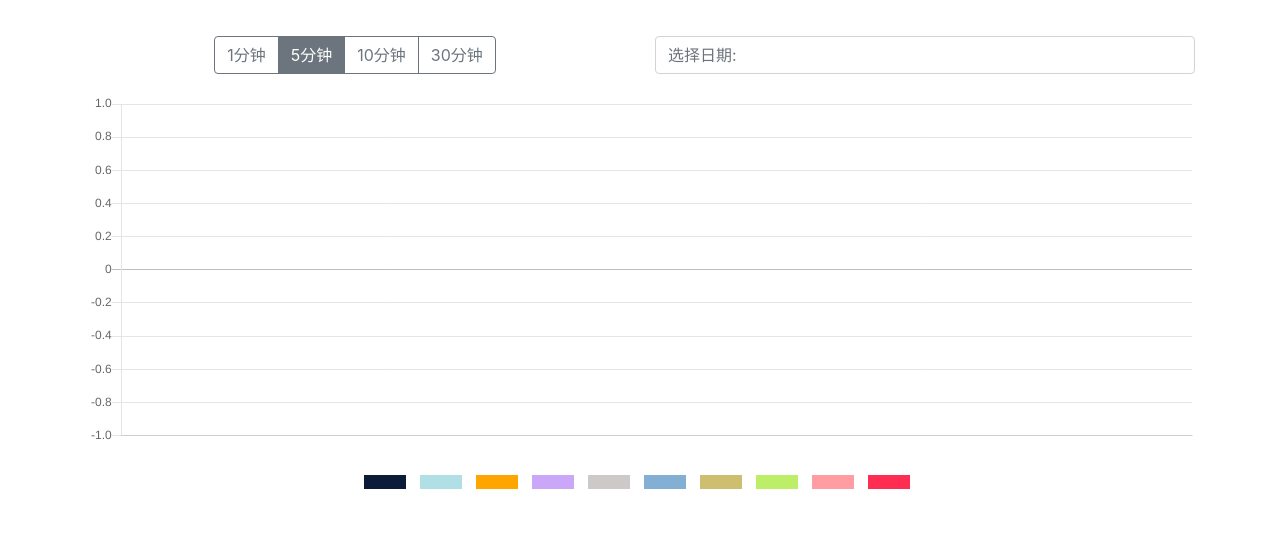
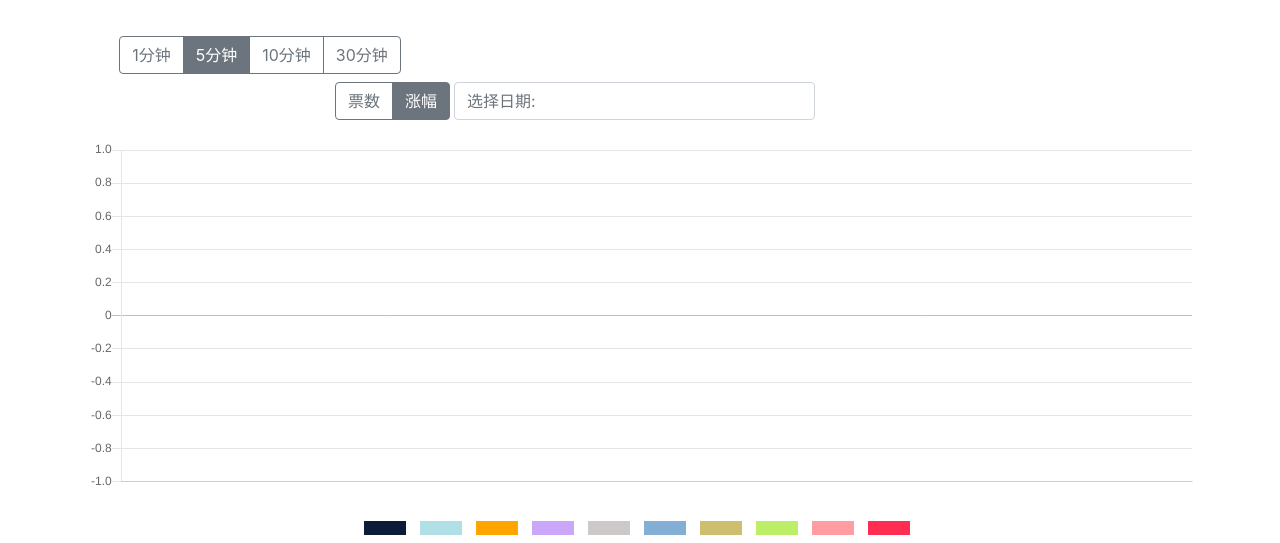
Before and after one commit to yunyingtu/DataForVin, a Flask app: template app/templates/graph.html in a window 1280 px wide. Shown: the part 56-599 px from the top of the page. Run offline with Flask 2, Linux system fonts and the light colour scheme; the template is opened without the code that fills it, so the values that code supplies are empty; some libraries are stand-ins or nearby versions.

Commit message:
Add graph type

```diff
--- a/app/routes.py
+++ b/app/routes.py
@@ -16,6 +16,7 @@ import plotly.graph_objs as go
 
 NUM_MAX_POINTS = 90
 DEFAULT_INTERVAL = 5
+DEFAULT_TYPE = 'increase'
 CAMPAIGN_NAME = {'data':'宣誓人', 'peace':'和平精英'}
 
 @app.route('/test')
@@ -26,7 +27,6 @@ def test():
 @app.route('/')
 @app.route('/index')
 def index():
-	dataset = tablib.Dataset()
 	currentDate = datetime.now().strftime('%m-%d').strip('\"')
 	filepath = f'{app.instance_path}/data/{currentDate}.csv'
 	title = '超新星宣誓代表+护旗手 ' + currentDate
@@ -38,7 +38,6 @@ def index():
 
 @app.route('/peace')
 def peace():
-	dataset = tablib.Dataset()
 	currentDate = datetime.now().strftime('%m-%d').strip('\"')
 	filepath = f'{app.instance_path}/peace/{currentDate}.csv'
 	title = '超新星和平精英 ' + currentDate
@@ -83,7 +82,7 @@ def graph():
     title = f'超新星宣誓代表+护旗手实时数据图表 {date}'
     filepath = f'{app.instance_path}/data/{date}.csv'
 
-    return showDataInGraph(filepath, title, params['interval'], 'graph.html')
+    return showDataInGraph(filepath, title, params['interval'], params['type'], 'graph.html')
 
 @app.route('/peaceGraph')
 def peaceGraph():
@@ -92,7 +91,7 @@ def peaceGraph():
     title = f'超新星和平精英实时数据图表 {date}'
     filepath = f'{app.instance_path}/peace/{date}.csv'
 
-    return showDataInGraph(filepath, title, params['interval'], 'peaceGraph.html')
+    return showDataInGraph(filepath, title, params['interval'], params['type'], 'peaceGraph.html')
 
 def getGraphParam(request):
     params = {}
@@ -105,9 +104,14 @@ def getGraphParam(request):
     params['interval'] = DEFAULT_INTERVAL
     if intervalParam is not None:
         params['interval'] = int(intervalParam)
+
+    typeParam = request.args.get('type')
+    params['type'] = DEFAULT_TYPE
+    if typeParam is not None:
+        params['type'] = typeParam
     return params
 
-def showDataInGraph(filepath, title, interval, graphFile):
+def showDataInGraph(filepath, title, interval, type, graphFile):
 	with open(filepath, 'r') as f:
 		csv_reader = csv.reader(f, delimiter=',')
 
@@ -122,20 +126,23 @@ def showDataInGraph(filepath, title, interval, graphFile):
 		# 初始化到本日数据的第一行数据
 		previousCount = next(csv_reader)[1:11]
 
-		# 开始阅读图标
+		# 开始阅读图表
 		index = 1 #这个是行数
 		for row in csv_reader:
 			if index % interval == 0:
 				times.append(row[0])
 				for i in range(1, 11):
-					values[i-1].append(int(row[i]) - int(previousCount[i-1]))
-					previousCount[i-1] = row[i]
+					if type == 'increase':
+						values[i-1].append(int(row[i]) - int(previousCount[i-1]))
+						previousCount[i-1] = row[i]
+					else:
+						values[i-1].append(int(row[i]))
 			index = index + 1
 
 		values = trimData(values)
 		times = trimTime(times)
 
-		currentDate = datetime.now().strftime('%Y-%m-%d').strip('\"')
+		currentDate = datetime.now().strftime('%m-%d').strip('\"')
 
 		return render_template(graphFile, title = title, values=values, labels=times, legends=legends, date = currentDate)
 
--- a/app/templates/components/head.html
+++ b/app/templates/components/head.html
@@ -1,6 +1,7 @@
 <head>
   <meta charset="utf-8" />
   <meta content='maximum-scale=1.0, initial-scale=1.0, width=device-width' name='viewport'>
+  <link rel="shortcut icon" href="{{ url_for('static', filename='favicon.ico') }}">
   <title>{{title}}</title>
 
   <!-- Javascripts -->
--- a/app/templates/components/segment.html
+++ b/app/templates/components/segment.html
@@ -1,20 +1,29 @@
 <div class='container pb-2 pt-2'>
   <div class='row'>
       <!-- 时间间隔选择器 -->
-      <div class="col-12 col-lg-6 text-center pb-2">
+      <div class="col-12 col-lg-4 text-center pb-2">
         <div class="btn-group blocks" role="group" aria-label="Basic example">
-          <button type="button" class="btn btn-outline-secondary interval-one" onclick="refreshChartWithInterval(1)">1分钟</button>
-          <button type="button" class="btn btn-outline-secondary interval-five" onclick="refreshChartWithInterval(5)">5分钟</button>
-          <button type="button" class="btn btn-outline-secondary interval-ten" onclick="refreshChartWithInterval(10)">10分钟</button>
-          <button type="button" class="btn btn-outline-secondary interval-thirty" onclick="refreshChartWithInterval(30)">30分钟</button>
+          <button type="button" class="btn btn-outline-secondary" onclick="refreshChartWithInterval(1)">1分钟</button>
+          <button type="button" class="btn btn-outline-secondary" onclick="refreshChartWithInterval(5)">5分钟</button>
+          <button type="button" class="btn btn-outline-secondary" onclick="refreshChartWithInterval(10)">10分钟</button>
+          <button type="button" class="btn btn-outline-secondary" onclick="refreshChartWithInterval(30)">30分钟</button>
+        </div>
+      </div>
+  </div>
+
+  <div class='row'>
+      <div class="col-5 col-lg-4 pb-2 pr-0 text-right">
+        <div class="btn-group blocks" role="group" aria-label="Basic example">
+          <button type="button" class="btn btn-outline-secondary btn-type type-total" onclick="refreshChartWithType('total')">票数</button>
+          <button type="button" class="btn btn-outline-secondary btn-type type-increase" onclick="refreshChartWithType('increase')">涨幅</button>
         </div>
       </div>
 
       <!-- 日期选择器 -->
-      <div class='col-12 col-lg-6'>
+      <div class='col-6 col-lg-4 text-left pl-1'>
         <input type="text" class="dateselect form-control" placeholder='选择日期: {{date}}' required="required"/>
       </div>
-  </div>
+    </div>
 </div>
 
 <script>
@@ -29,6 +38,10 @@ function refreshChartWithInterval(interval) {
   window.location = chartWithParam('interval', interval)
 }
 
+function refreshChartWithType(type) {
+  window.location = chartWithParam('type', type)
+}
+
 $(document).ready(function(){
   var url = new URL(window.location.href)
   var interval = url.searchParams.get('interval')
@@ -38,6 +51,20 @@ $(document).ready(function(){
   $(".btn-outline-secondary").each(function() {
     var buttonVal = $(this).text().split('分')[0]
     if (buttonVal == interval) {
+      $(this).addClass("active")
+    } else {
+      $(this).removeClass("active")
+    }
+  })
+
+  var type = url.searchParams.get('type')
+  if (type == null) {
+    type = 'increase'
+  }
+  var typeDict = {'total': '票数', 'increase': '涨幅'}
+  $(".btn-type").each(function() {
+    var buttonVal = $(this).text()
+    if (buttonVal == typeDict[type]) {
       $(this).addClass("active")
     } else {
       $(this).removeClass("active")
```
Also changed, not shown: app/static/favicon.ico (added).
